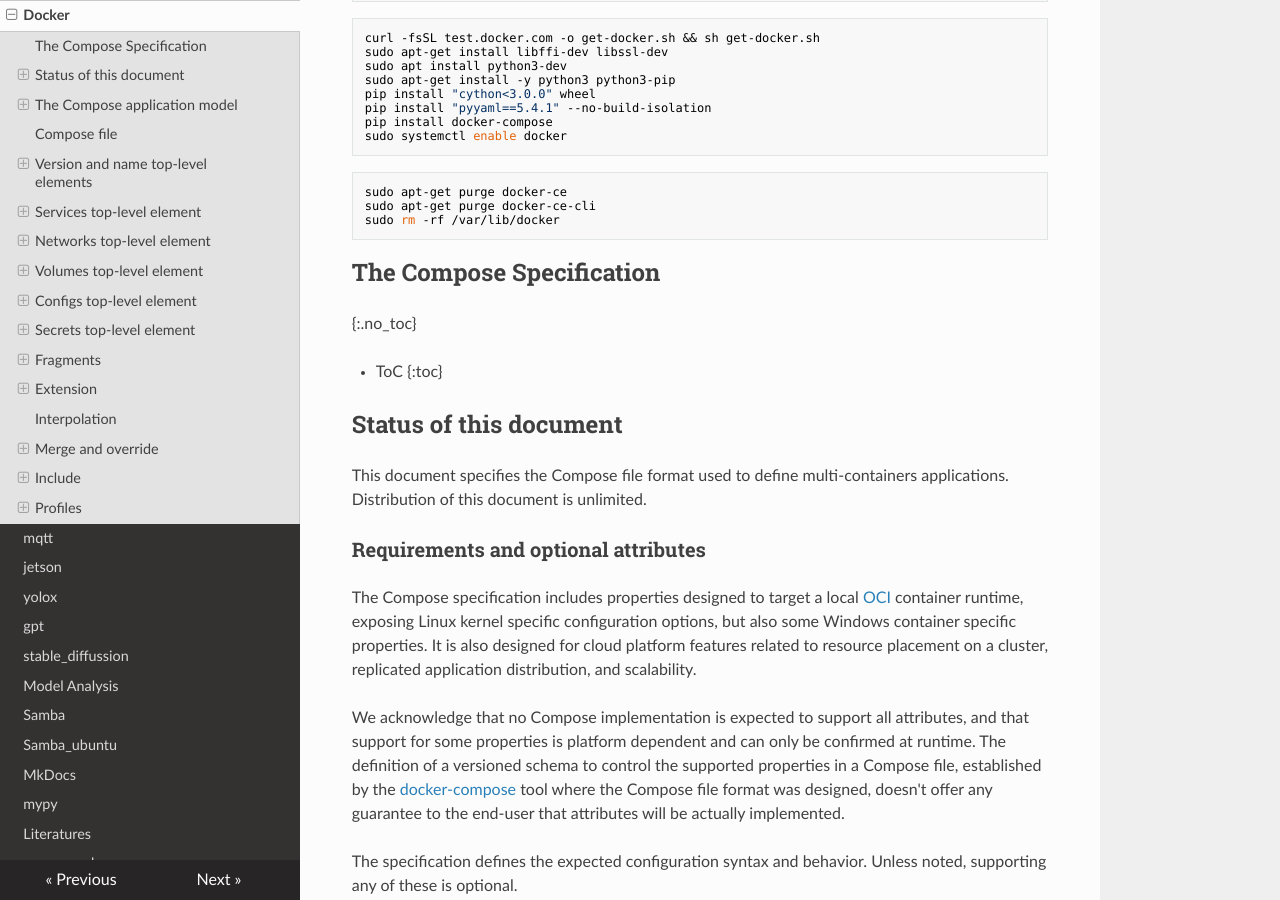
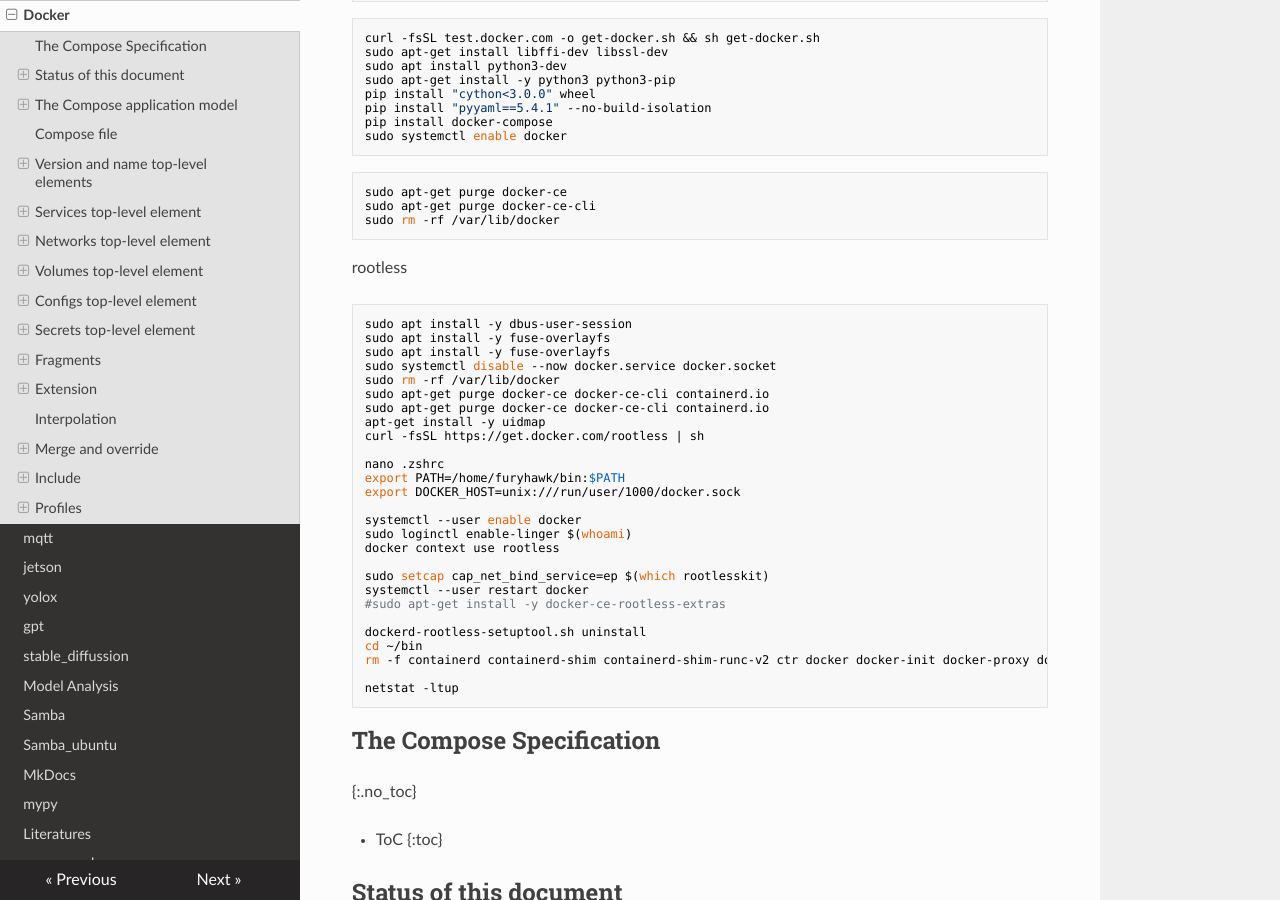
Before and after one commit to furyhawk/124c41, an MkDocs documentation site: the page built from docs/docker.md, in a window 1280 px wide and 900 px high, scrolled down 240 px. Built offline with MkDocs 1.6.1, drawn with Linux system fonts in a browser that asks for light colours; nearby versions of some CDN libraries.

Commit message:
Update docker.md with rootless Docker installation instructions

````diff
--- a/docs/docker.md
+++ b/docs/docker.md
@@ -22,6 +22,37 @@
 sudo apt-get purge docker-ce
 sudo apt-get purge docker-ce-cli
 sudo rm -rf /var/lib/docker
+```
+
+rootless
+```sh
+sudo apt install -y dbus-user-session
+sudo apt install -y fuse-overlayfs
+sudo apt install -y fuse-overlayfs
+sudo systemctl disable --now docker.service docker.socket
+sudo rm -rf /var/lib/docker
+sudo apt-get purge docker-ce docker-ce-cli containerd.io
+sudo apt-get purge docker-ce docker-ce-cli containerd.io
+apt-get install -y uidmap
+curl -fsSL https://get.docker.com/rootless | sh
+
+nano .zshrc
+export PATH=/home/furyhawk/bin:$PATH
+export DOCKER_HOST=unix:///run/user/1000/docker.sock
+
+systemctl --user enable docker
+sudo loginctl enable-linger $(whoami)
+docker context use rootless
+
+sudo setcap cap_net_bind_service=ep $(which rootlesskit)
+systemctl --user restart docker
+#sudo apt-get install -y docker-ce-rootless-extras
+
+dockerd-rootless-setuptool.sh uninstall
+cd ~/bin
+rm -f containerd containerd-shim containerd-shim-runc-v2 ctr docker docker-init docker-proxy dockerd dockerd-rootless-setuptool.sh dockerd-rootless.sh rootlesskit rootlesskit-docker-proxy runc vpnkit
+
+netstat -ltup
 ```
 
 <!---
````
